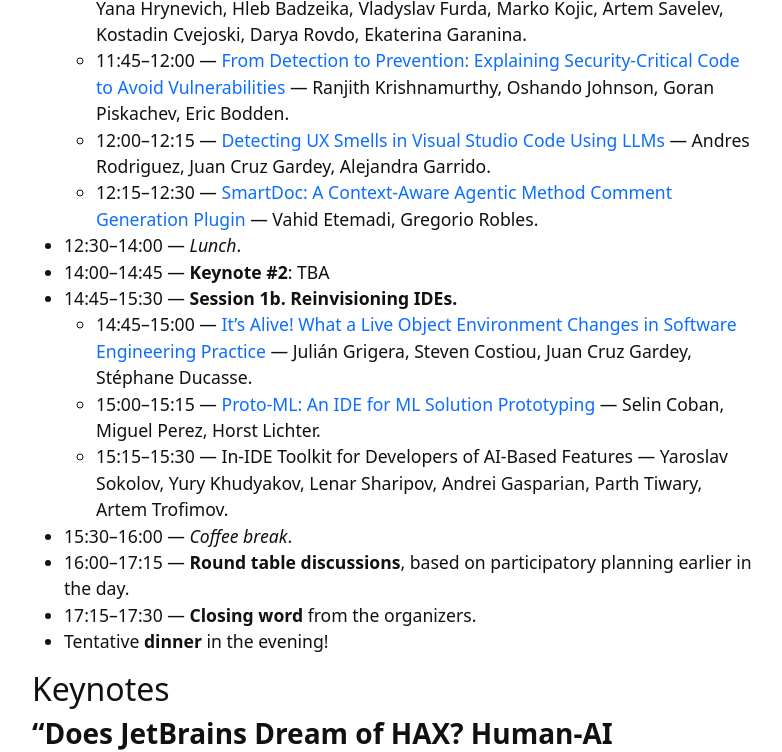
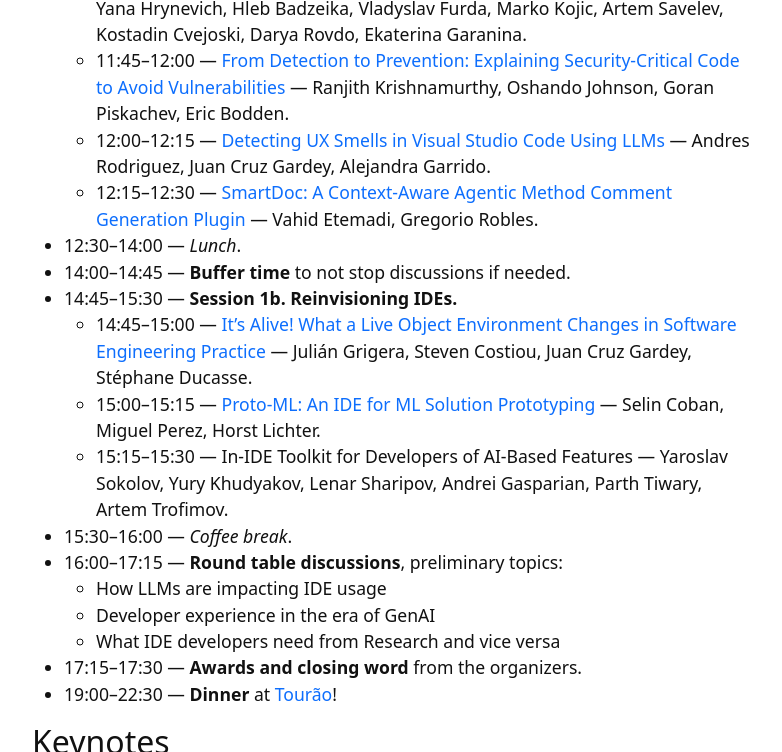
Before and after one commit to ide-workshop/ide-workshop.github.io, a Jekyll site: the page built from index.md, in a window 1280 px wide and 900 px high, scrolled down 2147 px, cut to the strip 0-752 px from the top of the window. Shown: the whole strip, without its empty margins (245-1027 px from the left). Built offline with Jekyll 4.4.1, drawn with Linux system fonts in a browser that asks for light colours.

Commit message:
Updated the program

```diff
--- a/index.md
+++ b/index.md
@@ -57,15 +57,18 @@ The most important information relevant to the entire conference is available by
     * 12:00–12:15 — [Detecting UX Smells in Visual Studio Code Using LLMs](https://arxiv.org/abs/2602.22020) — Andres Rodriguez, Juan Cruz Gardey, Alejandra Garrido.
     * 12:15–12:30 — [SmartDoc: A Context-Aware Agentic Method Comment Generation Plugin](https://arxiv.org/abs/2511.00450) — Vahid Etemadi, Gregorio Robles.
 * 12:30–14:00 — _Lunch_.
-* 14:00–14:45 — **Keynote #2**: TBA
+* 14:00–14:45 — **Buffer time** to not stop discussions if needed.
 * 14:45–15:30 — **Session 1b. Reinvisioning IDEs.**
     * 14:45–15:00 — [It's Alive! What a Live Object Environment Changes in Software Engineering Practice](https://arxiv.org/abs/2603.02987) — Julián Grigera, Steven Costiou, Juan Cruz Gardey, Stéphane Ducasse.
     * 15:00–15:15 — [Proto-ML: An IDE for ML Solution Prototyping](https://arxiv.org/abs/2602.21734) — Selin Coban, Miguel Perez, Horst Lichter.
     * 15:15–15:30 — In-IDE Toolkit for Developers of AI-Based Features — Yaroslav Sokolov, Yury Khudyakov, Lenar Sharipov, Andrei Gasparian, Parth Tiwary, Artem Trofimov.
 * 15:30–16:00 — _Coffee break_.
-* 16:00–17:15 — **Round table discussions**, based on participatory planning earlier in the day.
-* 17:15–17:30 — **Closing word** from the organizers.
-* Tentative **dinner** in the evening!
+* 16:00–17:15 — **Round table discussions**, preliminary topics:
+    * How LLMs are impacting IDE usage
+    * Developer experience in the era of GenAI
+    * What IDE developers need from Research and vice versa
+* 17:15–17:30 — **Awards and closing word** from the organizers.
+* 19:00–22:30 — **Dinner** at [Tourão](https://maps.app.goo.gl/eQm4QAKxmByXJjb17)!
 
 ## Keynotes
 
```
